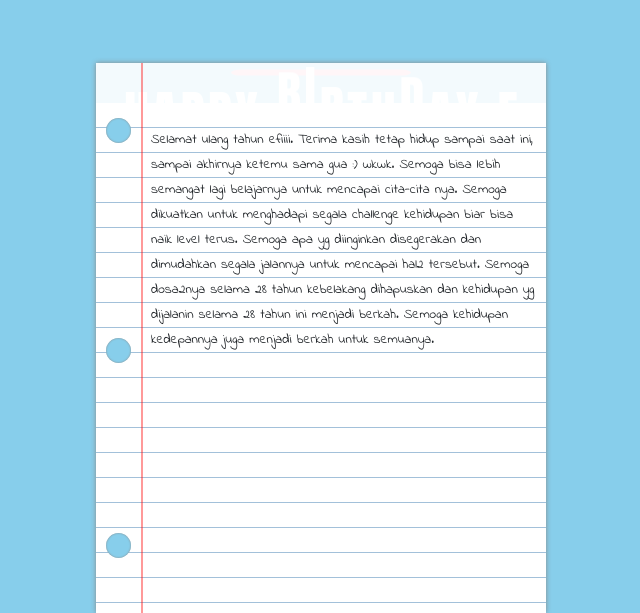
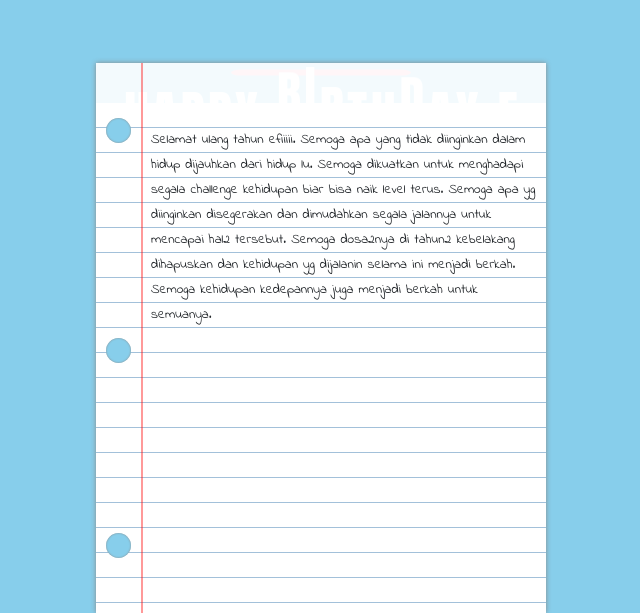
Before and after one commit to handrixn/efi, a plain HTML site: page index.html in a window 1280 px wide. Shown: the part 246-859 px from the top of the page, without its empty margins (319-959 px from the left). Drawn offline with nearby package versions, Linux system fonts and the light colour scheme.

Commit message:
update text

```diff
--- a/index.html
+++ b/index.html
@@ -201,7 +201,7 @@
             <div class="paper">
                 <div class="lines">
                     <div class="text-paper" spellcheck="false">
-                        Selamat ulang tahun efiiii. Terima kasih tetap hidup sampai saat ini, sampai akhirnya ketemu sama gua :) wkwk. Semoga bisa lebih semangat lagi belajarnya untuk mencapai cita-cita nya. Semoga dikuatkan untuk menghadapi segala challenge kehidupan biar bisa naik level terus. Semoga apa yg diinginkan disegerakan dan dimudahkan segala jalannya untuk mencapai hal2 tersebut. Semoga dosa2nya selama 28 tahun kebelakang dihapuskan dan kehidupan yg dijalanin selama 28 tahun ini menjadi berkah. Semoga kehidupan kedepannya juga menjadi berkah untuk semuanya.
+                        Selamat ulang tahun efiiiii. Semoga apa yang tidak diinginkan dalam hidup dijauhkan dari hidup lu. Semoga dikuatkan untuk menghadapi segala challenge kehidupan biar bisa naik level terus. Semoga apa yg diinginkan disegerakan dan dimudahkan segala jalannya untuk mencapai hal2 tersebut. Semoga dosa2nya di tahun2 kebelakang dihapuskan dan kehidupan yg dijalanin selama ini menjadi berkah. Semoga kehidupan kedepannya juga menjadi berkah untuk semuanya.
                     </div>
                 </div>
                 <div class="holes hole-top"></div>
```
